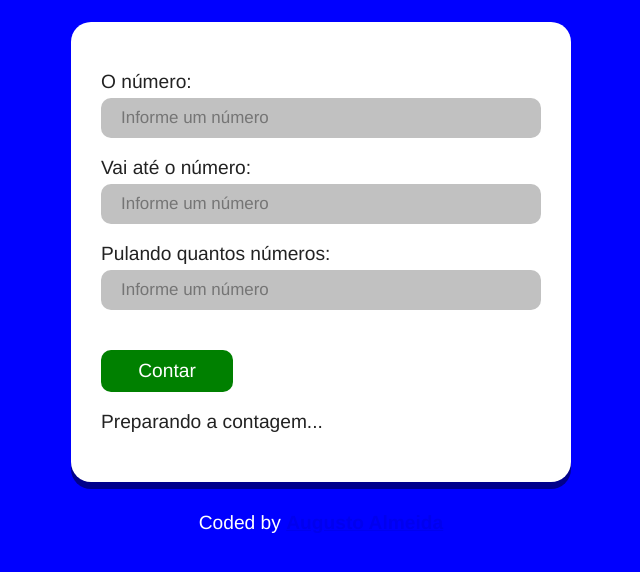
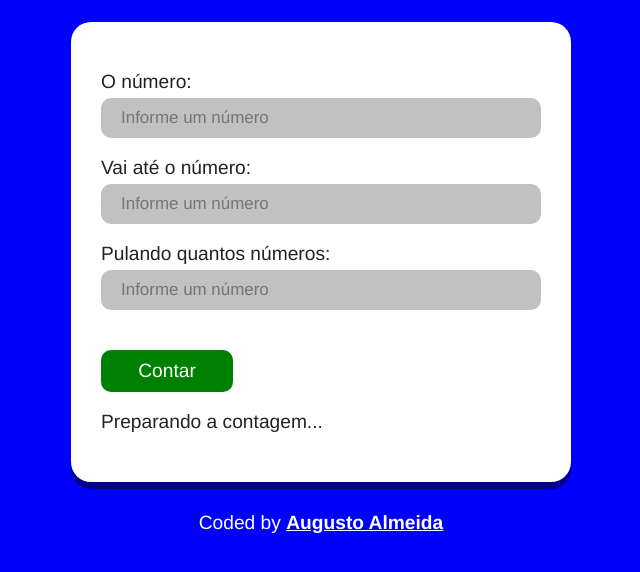
Before and after one commit to augustoalmeidaclick/counterSystem, a plain HTML site: page index.html in a window 1280 px wide. Shown: the part 138-710 px from the top of the page, without its empty margins (319-959 px from the left). Drawn offline with Linux system fonts and the light colour scheme.

Commit message:
Update style.css

```diff
--- a/style.css
+++ b/style.css
@@ -2,7 +2,9 @@
   font-family: Helvetica, sans-serif;
   box-sizing: border-box;
 }
-
+a {
+  color: #fff;
+}
 body {
   background: blue;
   color: #222;
```
